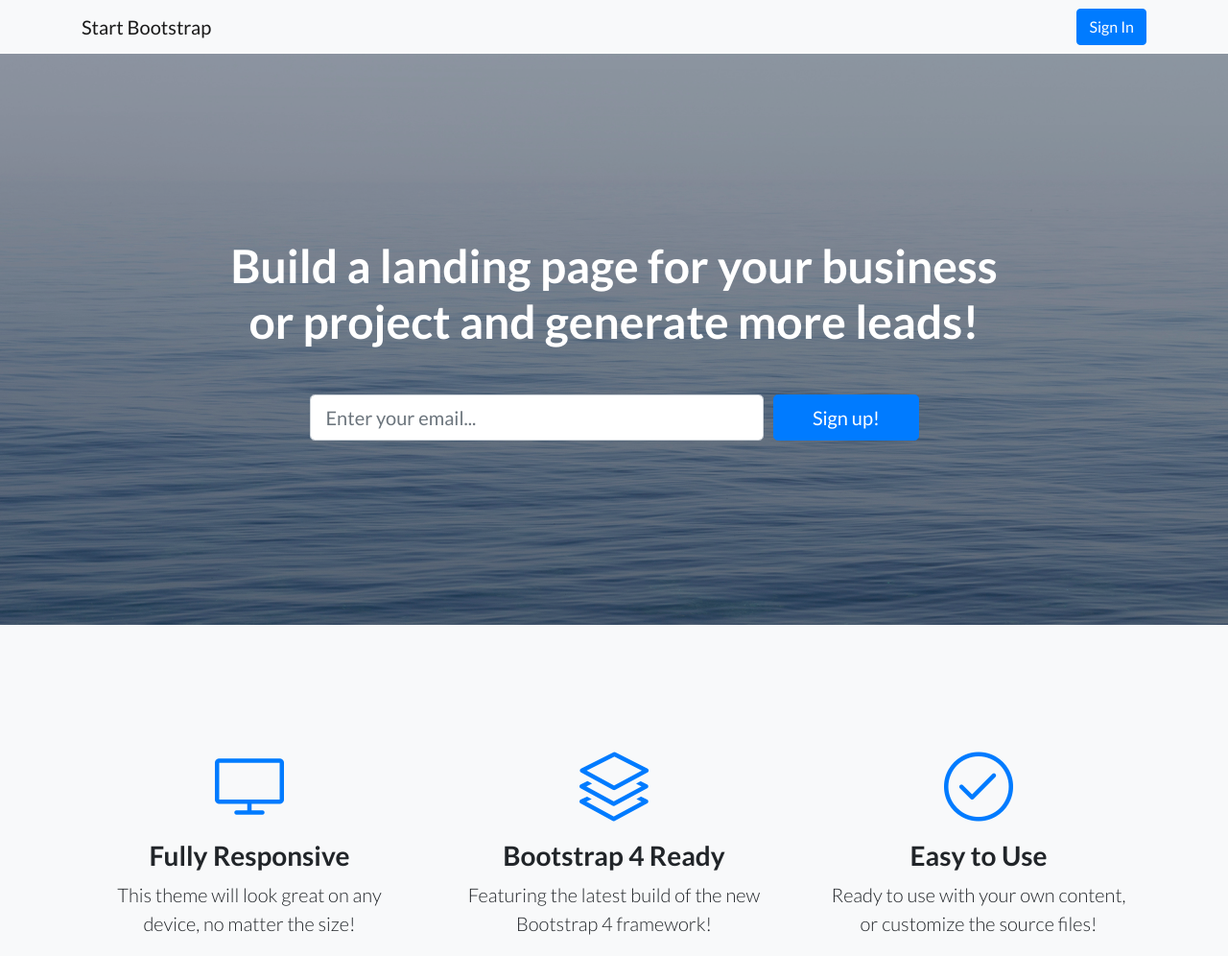
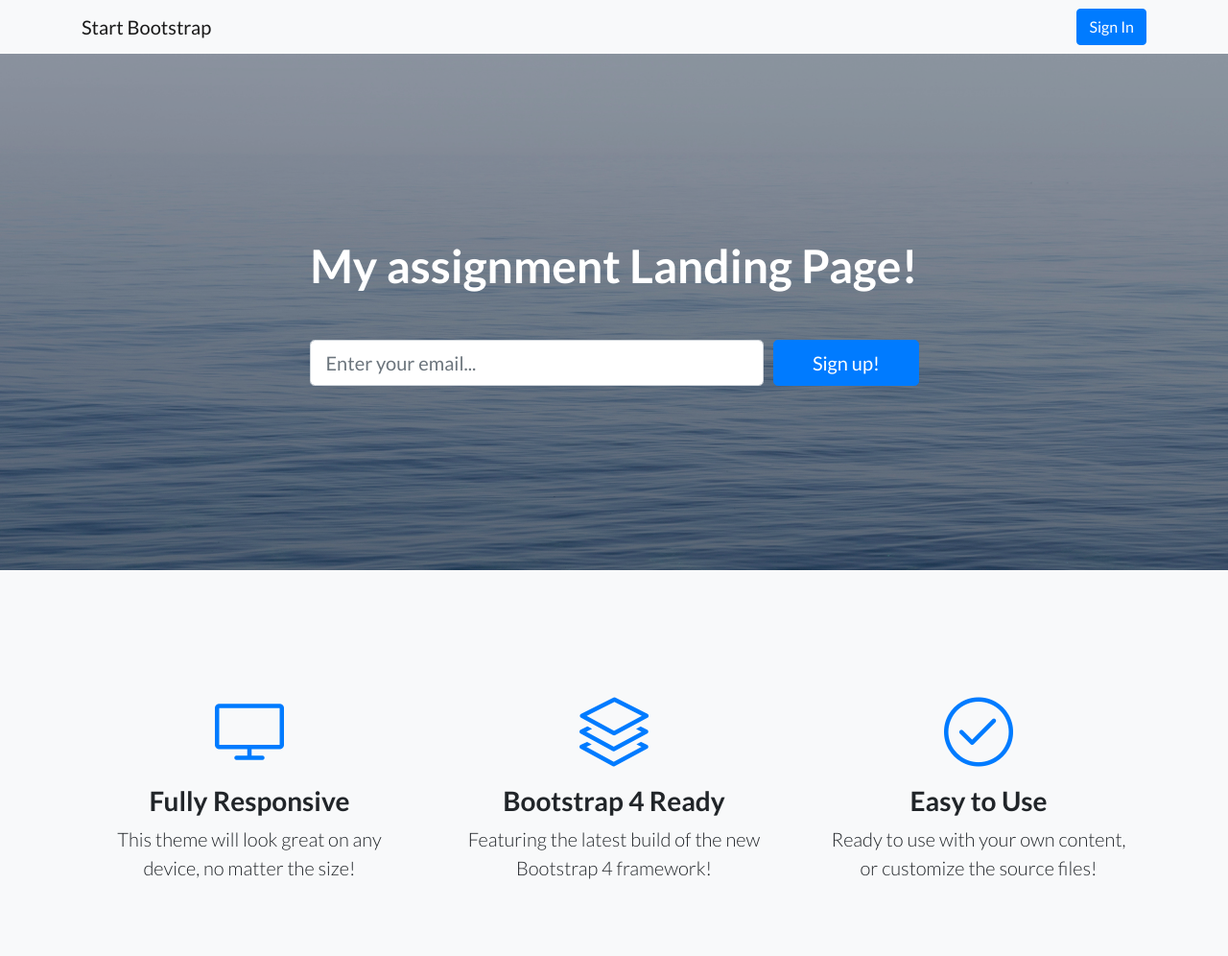
Before and after one commit to feubo/assignment, a website: page index.html in a window 1280 px wide. Shown: the top 996 px of the page at 96% size. Drawn offline with Linux system fonts and the light colour scheme.

Commit message:
Title and header changed

```diff
--- a/index.html
+++ b/index.html
@@ -8,7 +8,7 @@
   <meta name="description" content="">
   <meta name="author" content="">
 
-  <title>Landing Page - Start Bootstrap Theme</title>
+  <title>Assignment Version</title>
 
   <!-- Bootstrap core CSS -->
   <link href="vendor/bootstrap/css/bootstrap.min.css" rel="stylesheet">
@@ -39,7 +39,7 @@
     <div class="container">
       <div class="row">
         <div class="col-xl-9 mx-auto">
-          <h1 class="mb-5">Build a landing page for your business or project and generate more leads!</h1>
+          <h1 class="mb-5">My assignment Landing Page!</h1>
         </div>
         <div class="col-md-10 col-lg-8 col-xl-7 mx-auto">
           <form>
```
